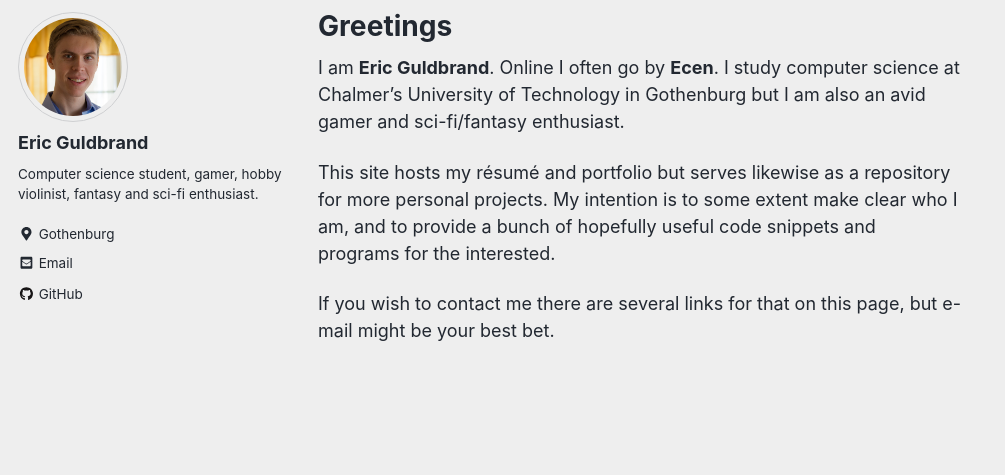
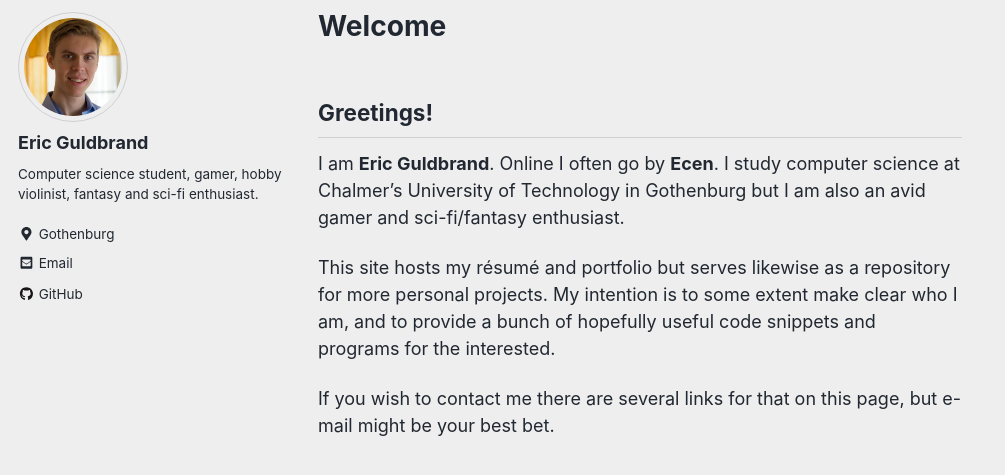
Before and after one commit to ecen/ecen.github.io, a Jekyll site: the page built from index.md, in a window 1280 px wide and 900 px high, scrolled down 815 px, cut to the strip 251-726 px from the top of the window. Shown: the whole strip, without its empty margins (0-1005 px from the left). Built offline with Jekyll 4.4.1, drawn with Linux system fonts in a browser that asks for light colours; nearby versions of some CDN libraries.

Commit message:
Changed home page title.

```diff
--- a/index.md
+++ b/index.md
@@ -1,11 +1,13 @@
 ---
-title: Greetings
+title: Welcome
 layout: single
 author_profile: true
 header:
     image: "/assets/images/sky5.jpg"
 ---
 
+## Greetings!
+
 I am __Eric Guldbrand__. Online I often go by __Ecen__. I study computer science at Chalmer's University of Technology in Gothenburg but I am also an avid gamer and sci-fi/fantasy enthusiast.
 
 This site hosts my résumé and portfolio but serves likewise as a repository for more personal projects. My intention is to some extent make clear who I am, and to provide a bunch of hopefully useful code snippets and programs for the interested.
```
